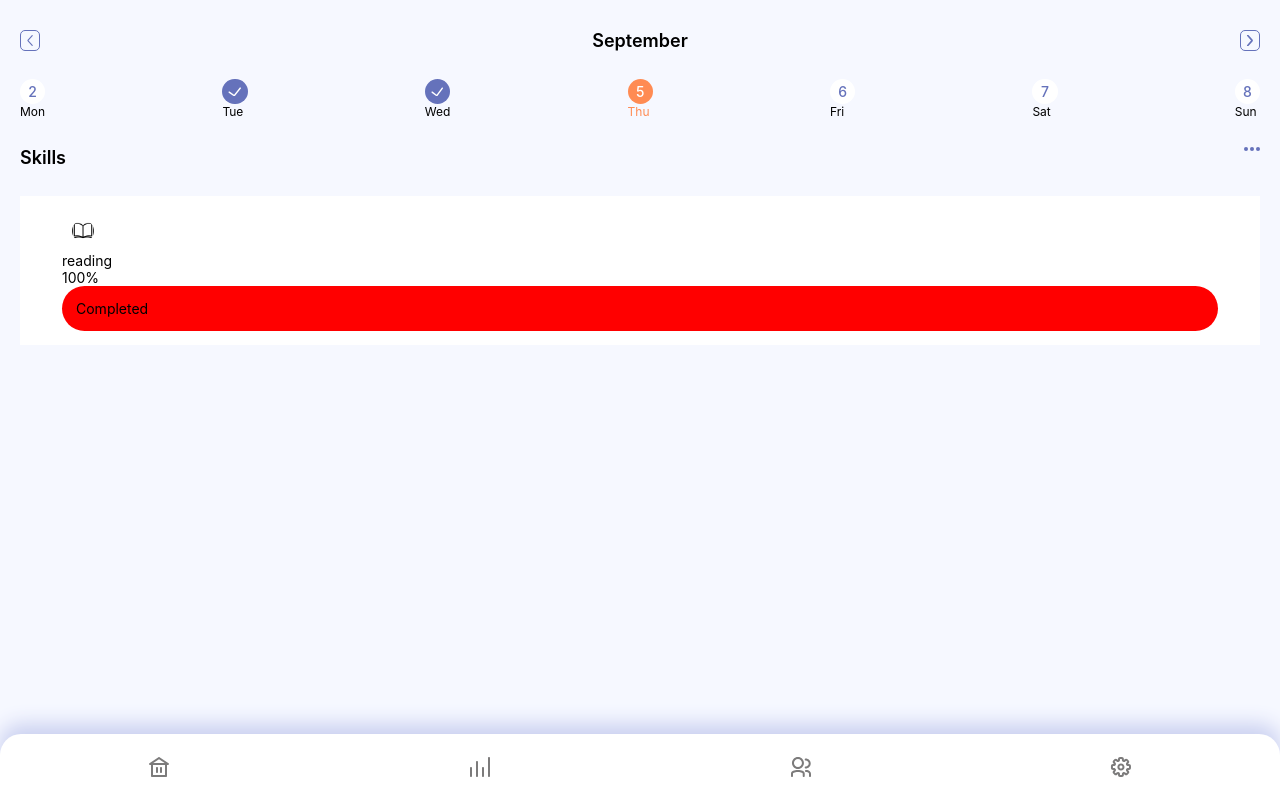
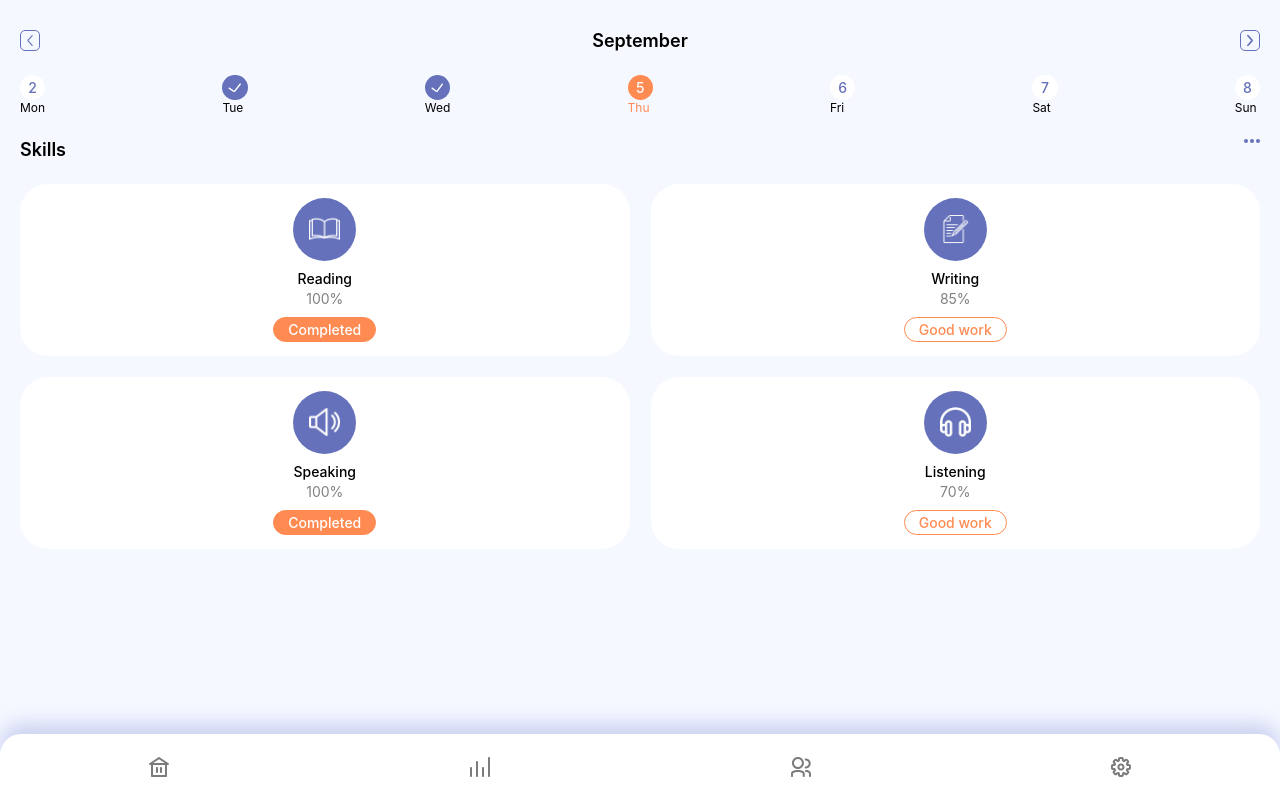
Before and after one commit to Maysummer/MP_FETT, a React (Create React App) app: page / in a window 1280 px wide. Both pictures are taken after a click on the picture 480 px from the left and 767 px from the top of the page. Built offline with nearby package versions, Linux system fonts and the light colour scheme.

Commit message:
second page

```diff
--- a/src/pages/Frequency.jsx
+++ b/src/pages/Frequency.jsx
@@ -2,10 +2,25 @@ import React from "react";
 import { Page, Arrow, HeaderText } from "./styles/General";
 import leftArrow from "../assets/icons/leftArrow.svg";
 import rightArrow from "../assets/icons/rightArrow.svg";
-import { Date, Day, DotContainer, Header, ImgWithBg, PWithBg, SkillBackground, SkillImg, Status } from "./styles/Frequency";
+import {
+  Date,
+  Day,
+  DotContainer,
+  Header,
+  ImgWithBg,
+  PWithBg,
+  SKillImgContainer,
+  SkillBackground,
+  SkillImg,
+  SkillName,
+  SkillPercent,
+  SkillsContainer,
+  Status,
+} from "./styles/Frequency";
 import check from "../assets/icons/check.svg";
 import { Dot } from "./styles/Frequency";
-import reading from "../assets/images/reading.png"
+import reading from "../assets/images/reading.png";
+import { skills } from "./constants";
 
 const Frequency = () => {
   return (
@@ -53,12 +68,19 @@ const Frequency = () => {
           <Dot></Dot>
         </DotContainer>
       </Header>
-      <SkillBackground>
-        <SkillImg src={reading} />
-        <p>reading</p>
-        <p>100%</p>
-        <Status>Completed</Status>
-      </SkillBackground>
+      <SkillsContainer>
+        {skills.map((skill) => (
+          <SkillBackground>
+            <SKillImgContainer>
+              <SkillImg src={skill.imgUrl} />
+            </SKillImgContainer>
+            <SkillName>{skill.name}</SkillName>
+            <SkillPercent>{skill.percentage}%</SkillPercent>
+            <Status status={skill.status}>{skill.status}</Status>
+            {console.log(skill.name, skill.status)}
+          </SkillBackground>
+        ))}
+      </SkillsContainer>
     </Page>
   );
 };
--- a/src/pages/styles/Frequency.js
+++ b/src/pages/styles/Frequency.js
@@ -3,7 +3,7 @@ import styled from "styled-components";
 export const Header = styled.div`
   display: flex;
   justify-content: space-between;
-  margin-bottom: 2em;
+  margin-bottom: 1.7em;
 `;
 
 export const Date = styled.div`
@@ -49,22 +49,53 @@ export const DotContainer = styled.div`
   gap: 2px;
 `;
 
+export const SkillsContainer = styled.div`
+  display: grid;
+  grid-template-columns: repeat(2, 1fr);
+  gap: 1.5em;
+`;
+
 export const SkillBackground = styled.div`
   background-color: white;
   display: flex;
   flex-direction: column;
-  padding: 1em 3em;
+  padding: 1em 0;
+  align-items: center;
+  gap: 0.7em;
+  border-radius: 2em;
+`;
+
+export const SKillImgContainer = styled.div`
+  display: flex;
+  justify-content: center;
+  align-items: center;
+  background-color: #6572bb;
+  border-radius: 50%;
+  width: 4.5em;
+  height: 4.5em;
 `;
 
 export const SkillImg = styled.img`
-  border-radius: 50%;
-  width: 3em;
-  height: 3em;
-  padding: 10px;
+  width: 2.2em;
+  height: 2.2em;
+  filter: invert(100%) brightness(200%);
+`;
+
+export const SkillName = styled.p`
+  font-weight: 500;
+`;
+
+export const SkillPercent = styled.p`
+  color: gray;
+  margin-top: -7px;
 `;
 
 export const Status = styled.p`
-  padding: 1em;
+  font-weight: 500;
+  padding: 0.2em 1em;
   border-radius: 2em;
-  background-color: red;
+  border: 1px solid #ff8b53;
+  background-color: ${(props) =>
+    props.status === "Completed" ? "#ff8b53" : "white"};
+  color: ${(props) => (props.status === "Completed" ? "white" : "#ff8b53")};
 `;
```
